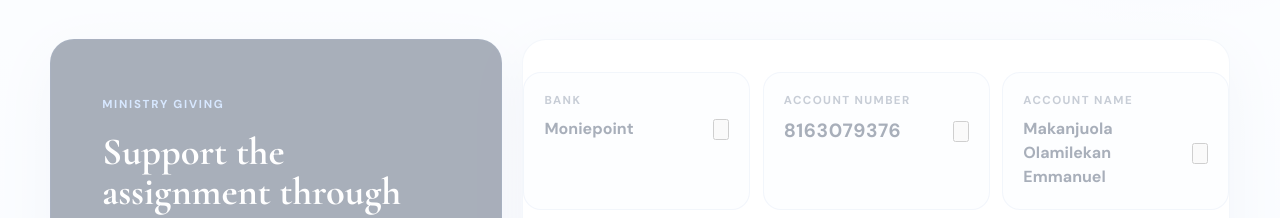
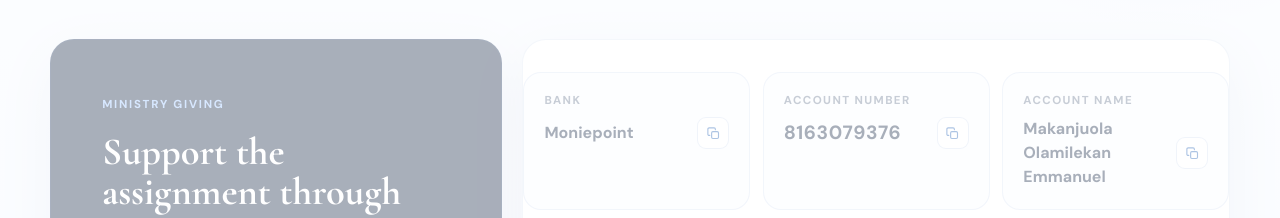
Before and after one commit to Thomas302-star/Ministry, a Next.js app: page / in a window 1280 px wide. Shown: the part 8136-8354 px from the top of the page. Built offline with nearby package versions, Linux system fonts and the light colour scheme.

Commit message:
Apply compact copy button styling to giving controls

```diff
--- a/app/components/CopyButton.tsx
+++ b/app/components/CopyButton.tsx
@@ -1,6 +1,7 @@
 "use client";
 
 import { useState } from "react";
+import supportStyles from "../support.module.css";
 
 export function CopyButton({ value }: { value: string }) {
   const [copied, setCopied] = useState(false);
@@ -18,6 +19,7 @@ export function CopyButton({ value }: { value: string }) {
   return (
     <button
       type="button"
+      className={supportStyles.copyButton}
       onClick={handleCopy}
       aria-label={copied ? `Copied ${value}` : `Copy ${value}`}
       title={copied ? "Copied" : "Copy"}
```
